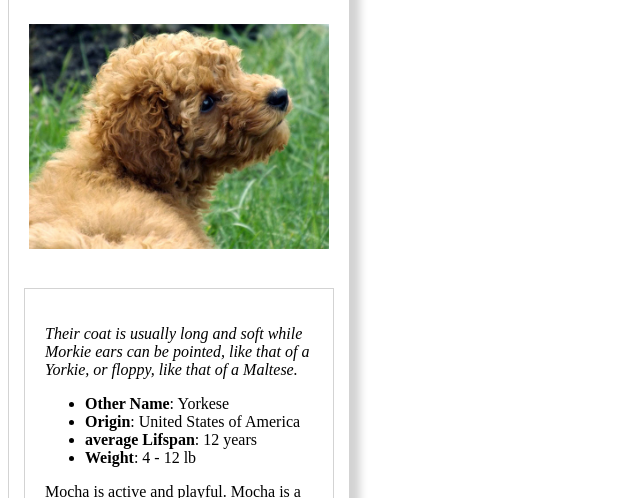
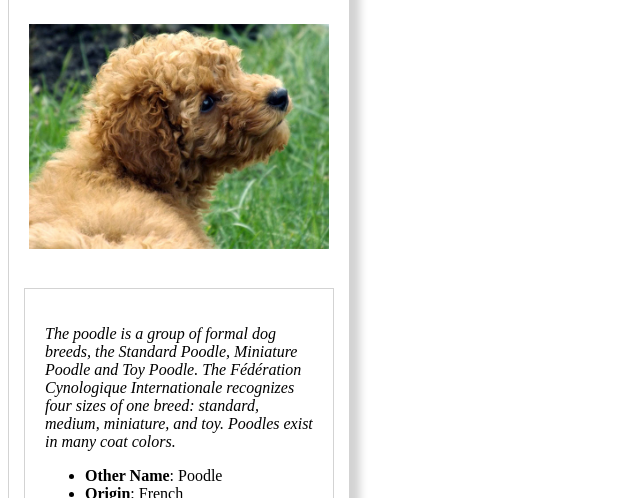
Before and after one commit to summerMocha/2016-SWC, a plain HTML site: page ps-02/index.html in a window 1280 px wide. Shown: the part 302-800 px from the top of the page, without its empty margins (0-640 px from the left). Drawn offline with Linux system fonts and the light colour scheme.

Commit message:
adding something

```diff
--- a/ps-02/index.html
+++ b/ps-02/index.html
@@ -14,13 +14,14 @@
 		<img src="poodle.jpg" alt="Mocha" class="picture space">
 		<div class="information space">
 			<!-- your favorite animal's interesting fact goes here -->
-			<p class="fact">Their coat is usually long and soft while Morkie ears can be pointed, like that of a Yorkie, or floppy, like that of a Maltese.</p>
+			<p class="fact">The poodle is a group of formal dog breeds, the Standard Poodle, Miniature Poodle and Toy Poodle. The Fédération Cynologique Internationale recognizes four sizes of one breed: standard, medium, miniature, and toy. Poodles exist in many coat colors.
+			</p>
 			<ul class="dot">
 
-				<li><span class="listitem">Other Name</span>: Yorkese</li>
-				<li><span class="listitem">Origin</span>: United States of America</li>
+				<li><span class="listitem">Other Name</span>: Poodle</li>
+				<li><span class="listitem">Origin</span>: French</li>
 				<li><span class="listitem">average Lifspan</span>: 12 years</li>
-				<li><span class="listitem">Weight</span>: 4 - 12 lb</li>
+				<li><span class="listitem">Weight</span>: 4 - 10 lb</li>
 			</ul>
 
 			<p>Mocha is active and playful. Mocha is a social dog and love to be played with. Mocha is excitable, energetic, confident, and loyal. </p>
```
Also changed, not shown: 1 other file.
